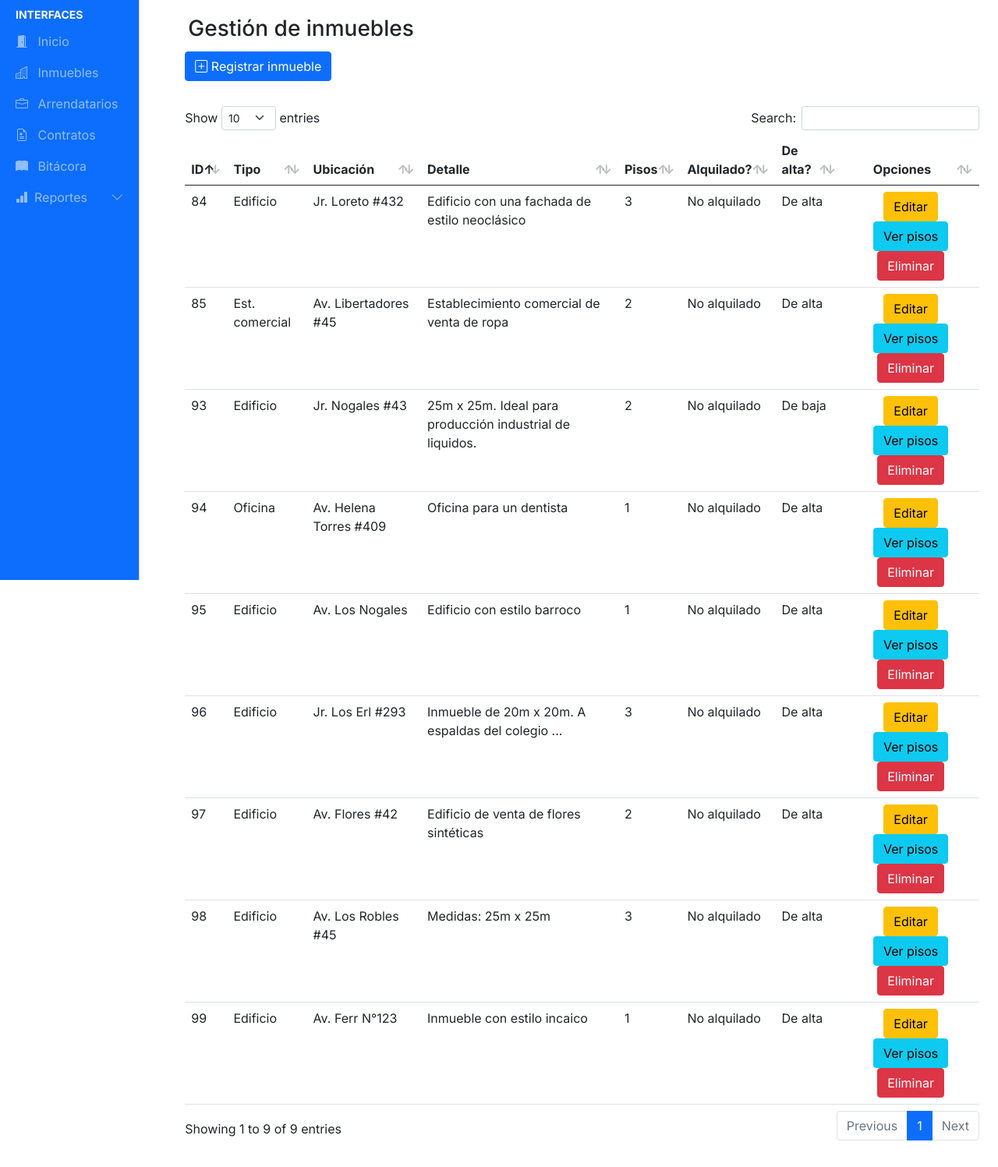
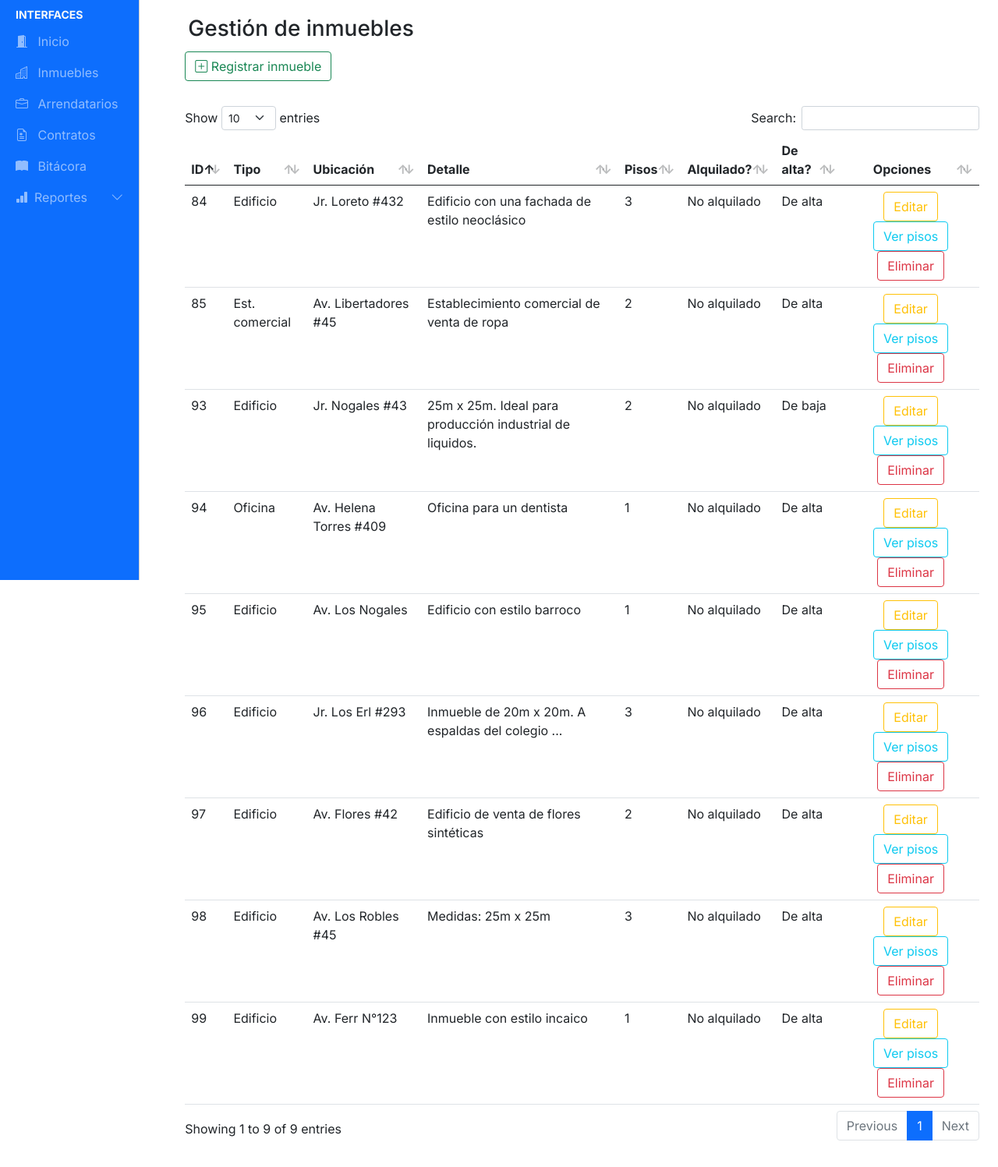
Before and after one commit to raselCuch/Inmuebles-Php, a PHP site: page /inmueble.php in a window 1280 px wide. Shown: the part 56-1553 px from the top of the page at 78% size. Run offline with PHP 8.4, Linux system fonts and the light colour scheme; data comes from the database, SQL or seed files in the repository; data that the repository does not hold is empty; some libraries are stand-ins or nearby versions.

Commit message:
Cambio de apariencias 2

```diff
--- a/src/arrendatario.php
+++ b/src/arrendatario.php
@@ -52,7 +52,7 @@
               <td>S/. <?= $datos->arr_sueldo ?></td>
               <td><?= $datos->arr_estado ?></td>
               <td>
-                <a class="btn btn-small btn-info" href="arrendatario_ver.php?id=<?= $datos->arr_id ?>">Ver</a>
+                <a class="btn btn-outline-info" href="arrendatario_ver.php?id=<?= $datos->arr_id ?>">Ver</a>
                 <!-- <a onclick="return eliminar()" class="btn btn-small btn-danger" href="inmuebles.php?id=<?= $datos->inm_id ?>"><i class="bi bi-trash-fill"></i></a> -->
               </td>
             </tr>
--- a/src/arrendatario_registrar.php
+++ b/src/arrendatario_registrar.php
@@ -2,9 +2,9 @@
 
 <!-- Navegador de arriba -->
 <!-- <?php // include("Apertura_navbar_usuario.php"); ?> -->
-<nav class="navbar navbar-expand-lg navbar-dark bg-dark fixed-top bg-body-tertiary">
+<nav class="navbar navbar-expand-lg navbar-dark bg-primary fixed-top bg-body-tertiary">
     <div class="container-fluid">
-        <a class="navbar-brand" href="login.php">Inmobilidaria "X"</a>
+        <a class="navbar-brand" href="login.php">Inmobilidaria</a>
         <button class="navbar-toggler" type="button" data-bs-toggle="collapse" data-bs-target="#navbarSupportedContent" aria-controls="navbarSupportedContent" aria-expanded="false" aria-label="Toggle navigation">
             <span class="navbar-toggler-icon"></span>
         </button>
@@ -100,7 +100,7 @@
                         </div>
                     </div>
                 </div>
-                <button type="submit" class="btn btn-primary" name="Registrar" value="ok">Registrarse</button>
+                <button type="submit" class="btn btn-outline-info" name="Registrar" value="ok">Registrarse</button>
             </form>
             <!-- Formulario (fin) -->
 
--- a/src/bitacora.php
+++ b/src/bitacora.php
@@ -49,7 +49,7 @@
               <td><?= $datos->bit_info_nuevo ?></td> -->
               <td><?= $datos->bit_f_modificacion ?></td>
               <td>
-                <a class="btn btn-small btn-info" href="bitacora_ver.php?id=<?= $datos->bit_id ?>"><i class="bi bi-eye-fill"></i></a>
+                <a class="btn btn-outline-info" href="bitacora_ver.php?id=<?= $datos->bit_id ?>"><i class="bi bi-eye-fill"></i></a>
                 <!-- <a onclick="return eliminar()" class="btn btn-small btn-danger" href="inmuebles.php?id=<?= $datos->inm_id ?>"><i class="bi bi-trash-fill"></i></a> -->
               </td>
             </tr>
--- a/src/contrato.php
+++ b/src/contrato.php
@@ -70,7 +70,7 @@
               <td><?= $datos->fechaFinContrato ?></td>
               <td>S/. <?= $datos->montoAlquiler ?></td>
               <td>
-                <a class="btn btn-small btn-info" href="contrato_ver.php?id=<?= $datos->idContrato ?>">Ver</a>
+                <a class="btn btn-outline-info" href="contrato_ver.php?id=<?= $datos->idContrato ?>">Ver</a>
                 <!-- <a onclick="return eliminar()" class="btn btn-small btn-danger" href="inmuebles.php?id=<?= $datos->inm_id ?>"><i class="bi bi-trash-fill"></i></a> -->
               </td>
             </tr>
--- a/src/inmueble.php
+++ b/src/inmueble.php
@@ -12,7 +12,7 @@
         }
       </script>
       <h3 class="text p-1">Gestión de inmuebles</h3>
-      <a class="btn btn-primary" href="inmueble_registro.php"><i class="bi bi-plus-square"></i> Registrar inmueble</a>
+      <a class="btn btn-outline-success" href="inmueble_registro.php"><i class="bi bi-plus-square"></i> Registrar inmueble</a>
       <?php
       include "modelo/conexion.php";
       include "controlador/C_inmueble_eliminar.php"
@@ -46,13 +46,13 @@
                 <td><?= $datos->inm_est_alquilado ?></td>
                 <td><?= $datos->imn_est_alta ?></td>
                 <td class="text-center">
-                  <a class="btn btn-small btn-warning" href="inmueble_modificar.php?id=<?= $datos->inm_id ?>">
+                  <a class="btn btn-outline-warning" href="inmueble_modificar.php?id=<?= $datos->inm_id ?>">
                     Editar
                   </a>
-                  <a class="btn btn-small btn-info" href="pisoLocales_gestion2.php?id=<?= $datos->inm_id ?>">
+                  <a class="btn btn-outline-info" href="pisoLocales_gestion2.php?id=<?= $datos->inm_id ?>">
                     Ver pisos
                   </a>
-                  <a onclick="return eliminar()" class="btn btn-small btn-danger" href="inmueble.php?id=<?= $datos->inm_id ?>">
+                  <a onclick="return eliminar()" class="btn btn-outline-danger" href="inmueble.php?id=<?= $datos->inm_id ?>">
                     Eliminar
                   </a>
                 </td>
--- a/src/inmuebles_mostrar.php
+++ b/src/inmuebles_mostrar.php
@@ -44,7 +44,6 @@ include("modelo/conexion.php"); ?>
                             // Mostrar mensaje de "No disponible" en rojo con estilo de Bootstrap
                             echo    '<div class="col-4">
                                         <div class="card mb-4">
-                                            <img src="files/edificio.png" class="card-img-top" alt="Edificio">
                                             <div class="card-body">
                                                 <h5 class="card-title">' . $inmuebleTipo . ' ' . $inmuebleId . '</h5>
                                                 <p class="card-text">Ubicación: ' . $inmuebleUbicacion . '</p>
@@ -57,7 +56,6 @@ include("modelo/conexion.php"); ?>
                             // Mostrar la caja del inmueble con botones activos
                             echo '<div class="col-4">
                                         <div class="card mb-4">
-                                            <img src="files/edificio.png" class="card-img-top" alt="Edificio">
                                             <div class="card-body">
                                                 <h5 class="card-title">' . $inmuebleTipo . ' ' . $inmuebleId . '</h5>
                                                 <p class="card-text">Ubicación: ' . $inmuebleUbicacion . '</p>
@@ -78,11 +76,11 @@ include("modelo/conexion.php"); ?>
 
                             if (!$hay_local_alquilado) {
                                 // Si no hay local alquilado, mostrar el botón "Alquila edificio"
-                                echo '<a href="contratoRegistrar.php?id_inmueble=' . $inmuebleId . '&precio_inmueble=' . $precioDescuento . '&tipo_contrato=Edificio" class="btn btn-primary alquilar-btn">Alquilar edificio</a>';
+                                echo '<a href="contratoRegistrar.php?id_inmueble=' . $inmuebleId . '&precio_inmueble=' . $precioDescuento . '&tipo_contrato=Edificio" class="btn btn-outline-primary alquilar-btn">Alquilar edificio</a>';
                             }
 
                             // Mostrar el botón "Ver interiores" siempre
-                            echo '<a href="piso_mostrar.php?id=' . $inmuebleId . '" class="btn btn-warning">Ver interiores</a>
+                            echo '<a href="piso_mostrar.php?id=' . $inmuebleId . '" class="btn btn-outline-warning">Ver interiores</a>
                                             </div>
                                         </div>
                                     </div>';
--- a/src/login.php
+++ b/src/login.php
@@ -38,7 +38,7 @@
                         <input type="password" class="form-control" name="contrasena">
                     </div>
                     <div class="text-center">
-                        <button type="submit" class="btn btn-primary" name="btnIngresar" value="ok">Ingresar</button>
+                        <button type="submit" class="btn btn-outline-primary" name="btnIngresar" value="ok">Ingresar</button>
                     </div>
                 </form>
                 <!-- <a class="btn btn-success" href="#">Registrase</a>
--- a/src/pisoLocales_gestion2.php
+++ b/src/pisoLocales_gestion2.php
@@ -48,9 +48,9 @@ include "modelo/conexion.php";
             echo "<td>" . $row['pis_est_alta'] . "</td>";
             echo "<td class = 'text-center'>
                     <div>
-                    <a class='btn btn-small btn-warning' href='pisoLocal_modificar.php?id=" . $row['pis_id'] . "'>Editar</a>
-                    <a class='btn btn-small btn-info' href='pisoLocales_gestion3.php?id=" . $row['pis_id'] . "'>Ver locales</a>
-                    <a onclick='return eliminar()' class='btn btn-small btn-danger' href='pisoLocales_gestion2.php?id=" . $idInmueble . "&pis_id=".$row['pis_id']."'>
+                    <a class='btn btn-outline-warning' href='pisoLocal_modificar.php?id=" . $row['pis_id'] . "'>Editar</a>
+                    <a class='btn btn-outline-info' href='pisoLocales_gestion3.php?id=" . $row['pis_id'] . "'>Ver locales</a>
+                    <a onclick='return eliminar()' class='btn btn-outline-danger' href='pisoLocales_gestion2.php?id=" . $idInmueble . "&pis_id=".$row['pis_id']."'>
                       Eliminar
                     </a>
                     </div>
--- a/src/pisoLocales_gestion3.php
+++ b/src/pisoLocales_gestion3.php
@@ -51,8 +51,8 @@ include "modelo/conexion.php";
           // </td>";
             echo "<td class = 'text-center'>
             <div>
-                    <a class='btn btn-small btn-warning' href='local_modificar.php?id=" . $row['loc_id'] . "'>Editar</a>
-                    <a onclick='return eliminar()' class='btn btn-small btn-danger' href='pisoLocales_gestion2.php?id=" . $row['loc_pis_id'] . "&loc_id=".$row['loc_id']."'>
+                    <a class='btn btn-outline-warning' href='local_modificar.php?id=" . $row['loc_id'] . "'>Editar</a>
+                    <a onclick='return eliminar()' class='btn btn-outline-danger' href='pisoLocales_gestion2.php?id=" . $row['loc_pis_id'] . "&loc_id=".$row['loc_id']."'>
                       Eliminar
                     </a>
                     </div>
--- a/src/piso_mostrar.php
+++ b/src/piso_mostrar.php
@@ -81,7 +81,7 @@ $idInmueble = $_GET["id"];
                             // Mostrar la tarjeta del local
                             echo '<div class="col-4">
                                     <div class="card mb-4">
-                                        <img src="files/local.png" class="card-img-top" alt="Edificio">
+
                                         <div class="card-body">
                                             <h5 class="card-title">Local ' . $localNumero . '(' . $localId . ')</h5>
                                             <p class="card-text">Descripción: ' . $localDetalle . '</p>
```
